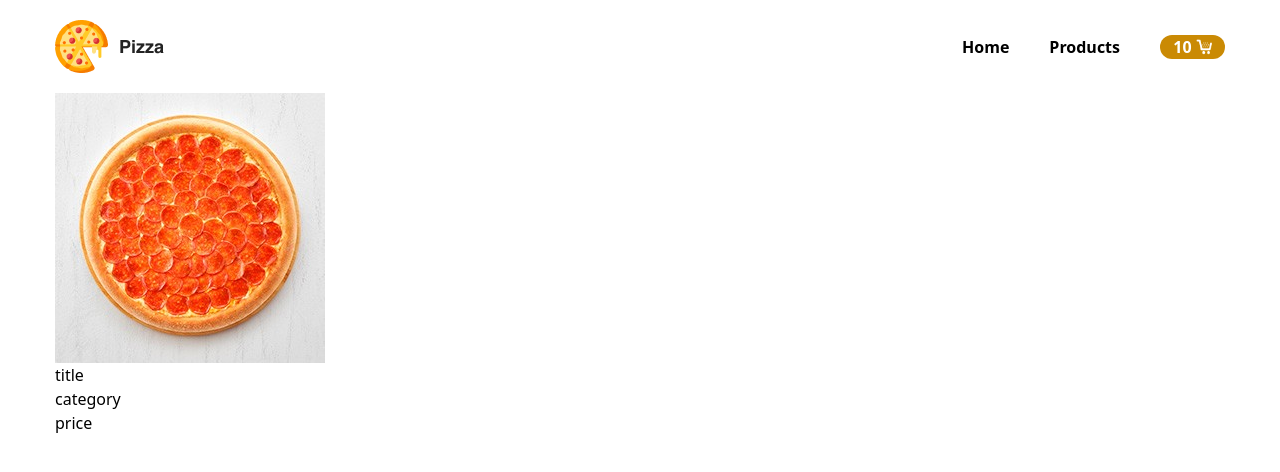
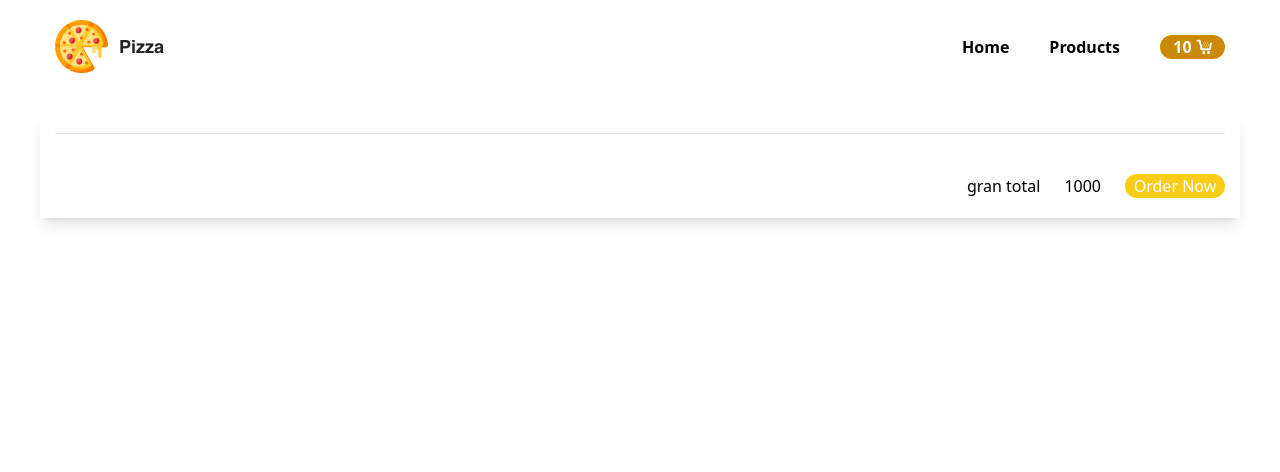
Before and after one commit to Umar7070/Pizza_order, a Next.js app: page /cart in a window 1280 px wide. Shown: the top 472 px of the page. Built offline with nearby package versions, Linux system fonts and the light colour scheme.

Commit message:
work cart component delete cart

```diff
--- a/app/cart/page.jsx
+++ b/app/cart/page.jsx
@@ -1,26 +1,50 @@
 "use client";
-
 import { UserContext } from "@/context/MyContext";
 import React, { useContext } from "react";
 
 const Cart = () => {
-  const {} = useContext(UserContext);
+  const { addItem, setAddItem,deleteItem } = useContext(UserContext);
+
+
+
   return (
     <>
-    <div className="container">
-      <div>
-        <div>
-          <img src="/img/peproni.png" alt="" />
-        </div>
-        <div>
-          <p>title</p>
-          <p>category</p>
-          <p>price</p>
+      <div className="container mx-auto lg-w-1/2 w-full my-10 shadow-lg py-5 flex flex-col gap-10 ">
+        {addItem.map((curEle, index) => {
+          return (
+            <div key={index}>
+              <div className="flex  justify-between items-center rounded-full">
+                <div className="flex items-center gap-5">
+                  <img src={curEle.images} alt="" className="h-[50px]" />
+                  <span>{curEle.title}</span>
+                </div>
+
+                <div className="flex gap-6 ">
+                  <button className="bg-yellow-400 w-[50px] rounded-full text-1xl font-bold">
+                    +
+                  </button>
+                  <p>1</p>
+                  <button className="bg-yellow-400 w-[50px] rounded-full text-1xl font-bold ">
+                    -
+                  </button>
+                </div>
+                <div>{curEle.price}</div>
+                <div>
+                  <button onClick={()=>deleteItem(curEle)}  className="bg-red-700 text-white w-[80px] capitalize rounded-full">
+                    delete
+                  </button>
+                </div>
+              </div>
+            </div>
+          );
+        })}
+        <hr />
+        <div className="flex justify-end gap-6">
+          <h4>gran total </h4> <span> 1000 </span>
+          <button className="w-[100px] text-white bg-yellow-400 capitalize rounded-full">order now</button>
         </div>
       </div>
-    </div>
-
-      </>
+    </>
   );
 };
 
--- a/app/components/HomeProduct.jsx
+++ b/app/components/HomeProduct.jsx
@@ -1,43 +1,117 @@
+// "use client";
+
+// import { UserContext } from "@/context/MyContext";
+// import axios from "axios";
+// import React, { useContext, useEffect, useState } from "react";
+
+// const HomeProduct = () => {
+
+//   const {handleClick}= useContext(UserContext)
+//   const [card, setCard] = useState([]);
+//   console.log(card);
+//   const getapi = async () => {
+//     const res = await axios.get("https://dummyjson.com/products");
+//     setCard(res.data.products);
+//   };
+//   useEffect(() => {
+//     getapi();
+//   }, []);
+//   return (
+//     <>
+//       <div className="container grid grid-cols-5 gap-10">
+//         {card.map((curEle, index) => {
+//           return (
+//             <div key={index}>
+//               <div className="container  shadow-lg p-3 gap-10">
+//                 <div className="text-center ">
+//                   <img src={curEle.images} alt="" className="h-[150px]  " />
+//                   <p className="text-xs">{curEle.title}</p>
+//                   <p className="text-sm">{curEle.brand}</p>
+//                   <div className="flex justify-between items-center">
+//                     <p>{curEle.price}</p>
+//                     <button  onClick={()=> handleClick(curEle)}  className="bg-yellow-600 w-[60px] rounded-full text-white my-2">
+//                       Add
+//                     </button>
+//                   </div>
+//                 </div>
+//               </div>
+//             </div>
+//           )
+//         }): <div>loading...</div>}
+//       </div>
+//     </>
+//   );
+// };
+
+// export default HomeProduct;
+
 "use client";
+
 
 import { UserContext } from "@/context/MyContext";
 import axios from "axios";
 import React, { useContext, useEffect, useState } from "react";
 
 const HomeProduct = () => {
+  const { handleClick } = useContext(UserContext);
+  const [card, setCard] = useState([]);
+  const [isLoading, setIsLoading] = useState(true); // Add isLoading state
 
-  const {addElement}= useContext(UserContext)
-  const [card, setCard] = useState([]);
   console.log(card);
+
   const getapi = async () => {
+    try {
       const res = await axios.get("https://dummyjson.com/products");
       setCard(res.data.products);
+      setIsLoading(false); // Stop loading when data is fetched
+    } catch (error) {
+      console.error("Error fetching data", error);
+      setIsLoading(false); // Stop loading in case of an error
+    }
   };
+
   useEffect(() => {
     getapi();
   }, []);
+
   return (
     <>
       <div className="container grid grid-cols-5 gap-10">
-        {card.map((curEle, index) => {
+        {isLoading ? ( // Check if loading
+          // <div className="flex justify-center items-center col-span-5">
+          //   <div className="spinner-border animate-spin inline-block w-8 h-8 border-4 rounded-full text-yellow-600"></div>
+          // </div>
+          <button type="button" class="bg-indigo-500 ..." disabled>
+            <svg
+              class="motion-reduce:hidden animate-spin ..."
+              viewBox="0 0 24 24"
+            ></svg>
+            Processing...
+          </button>
+        ) : (
+          card.map((curEle, index) => {
             return (
-            <>
-              <div className="container  shadow-lg p-3 gap-10">
-                <div className="text-center ">
-                  <img src={curEle.images} alt="" className="h-[150px]  " />
+              <div key={index}>
+                <div className="container shadow-lg p-3 gap-10">
+                  <div className="text-center">
+                    <img src={curEle.images} alt="" className="h-[150px]" />
                     <p className="text-xs">{curEle.title}</p>
                     <p className="text-sm">{curEle.brand}</p>
                     <div className="flex justify-between items-center">
                       <p>{curEle.price}</p>
-                    <button  onClick={()=> addElement(curEle)}  className="bg-yellow-600 w-[60px] rounded-full text-white my-2">
+                      <button
+                        onClick={() => handleClick(curEle)}
+                        className="bg-yellow-600 w-[60px] rounded-full text-white my-2"
+                      >
                         Add
                       </button>
                     </div>
                   </div>
                 </div>
-            </>
+              </div>
             );
-        })}
+          })
+        )}
       </div>
     </>
   );
--- a/context/MyContext.js
+++ b/context/MyContext.js
@@ -27,22 +27,44 @@
 
 // export default MyContext;
 "use client";
+import { ToastContainer, toast } from 'react-toastify';
+import 'react-toastify/dist/ReactToastify.css';
 import React, { createContext, useState } from "react";
 export const UserContext = createContext();
 
 const MyContext = ({ children }) => {
   const [addItem, setAddItem] = useState([]);
 
-  const addElement = (curEle) => {
+  const handleClick = (curEle) => {
     console.log("click me", curEle);
+    toast.success('cart added successfully',{
+      position:'top-center',
+      autoClose:1000
+    })
     setAddItem([...addItem, curEle]);
   };
   console.log(addItem)
 
+  // deleteItem
+
+  const deleteItem =(item)=>{
+    const del = addItem.filter((ele)=>{
+      return item !== ele
+    })
+    setAddItem(del)
+    toast.error('cart delete successfully',{
+      position:'top-center',
+      autoClose:1000,
+    })
+  }
+
   return (
-    <UserContext.Provider value={{ addItem, setAddItem, addElement }}>
+    <UserContext.Provider value={{ addItem, setAddItem, handleClick,deleteItem }}>
       {children}
+      <ToastContainer />
+
     </UserContext.Provider>
+
   );
 };
 
--- a/package.json
+++ b/package.json
@@ -12,7 +12,8 @@
     "axios": "^1.7.7",
     "next": "^14.2.9",
     "react": "^18",
-    "react-dom": "^18"
+    "react-dom": "^18",
+    "react-toastify": "^10.0.5"
   },
   "devDependencies": {
     "postcss": "^8",
```
Also changed, not shown: 1 other file (tests, documents, lock files or other folders). Lines whose indentation alone changed are shown as unchanged.
